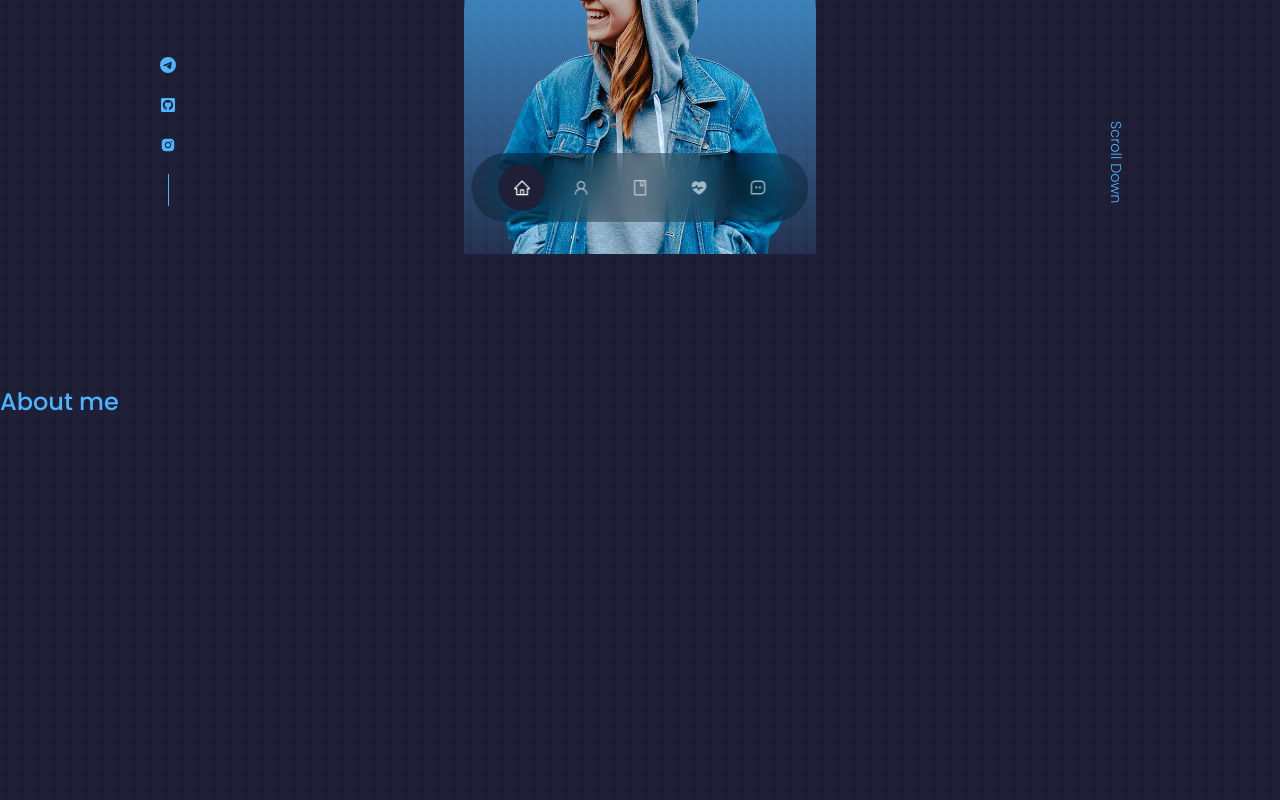
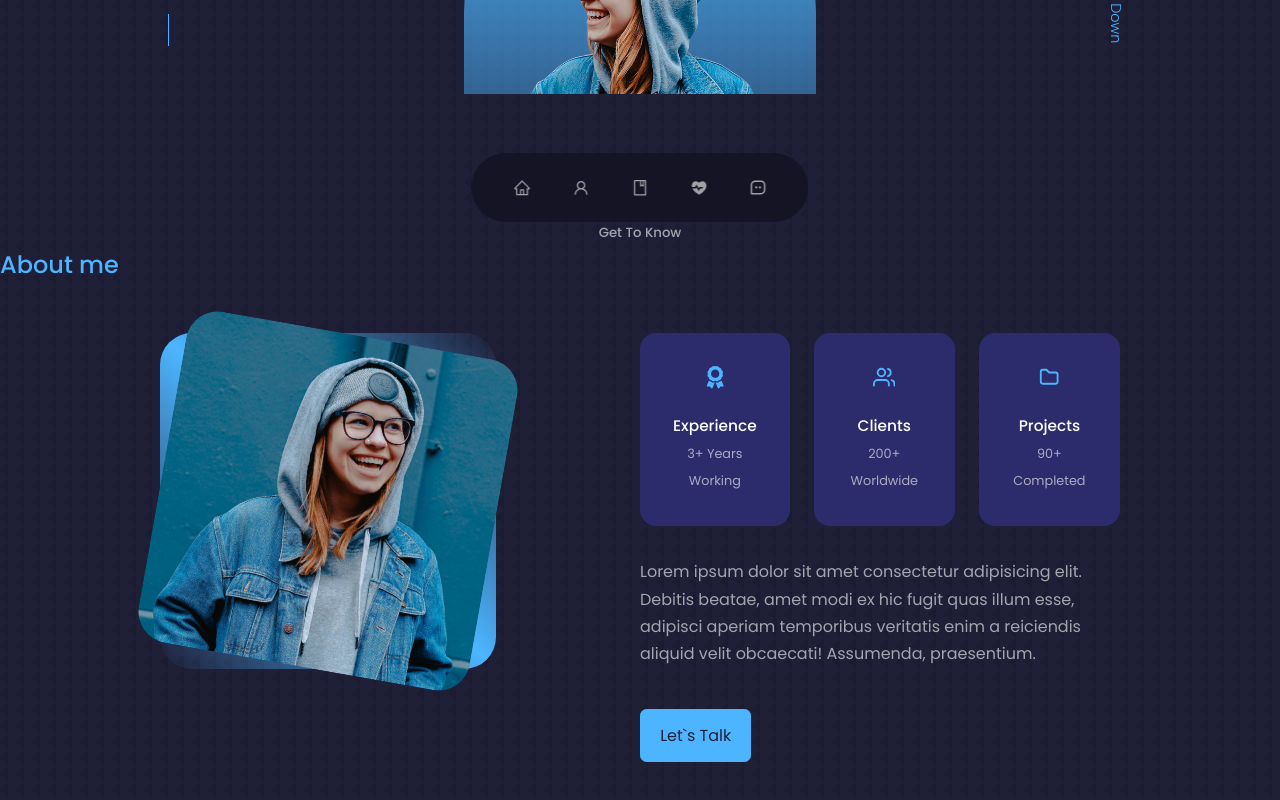
Before and after one commit to NikolayCharaev/React_website, a React (Create React App) app in the folder my-app/: page / in a window 1280 px wide. Shown: the part 546-1346 px from the top of the page. Built offline with nearby package versions, Linux system fonts and the light colour scheme.

Commit message:
стилизация компонентов

```diff
--- a/my-app/src/components/about/About.jsx
+++ b/my-app/src/components/about/About.jsx
@@ -1,11 +1,50 @@
-import React from 'react'
+import React from 'react';
+import ME from '../../assets/me-about.jpg';
+import { FaAward } from 'react-icons/fa';
+import {FiUsers} from 'react-icons/fi'
+import {TbFolder} from 'react-icons/tb'
 
 const About = () => {
   return (
-    <section className='about' id='about'>
-        <h2>About me</h2>
+    <section className="about" id="about">
+      <h5>Get To Know</h5>
+      <h2>About me</h2>
+
+
+      <div className="container about__container">
+        <div className="about__me">
+          <div className="about__me-image">
+            <img src={ME} alt="About_image" />
+          </div>
+        </div>
+
+
+        <div className="about__content">
+          <div className="about__cards">
+            <article className="about__card">
+              <FaAward className="about__icon" />
+              <h5>Experience</h5>
+              <small>3+ Years Working</small>
+            </article>
+
+            <article className="about__card">
+              <FiUsers className="about__icon" />
+              <h5>Clients</h5>
+              <small>200+ Worldwide</small>
+            </article>
+
+            <article className="about__card">
+              <TbFolder className="about__icon" />
+              <h5>Projects</h5>
+              <small>90+ Completed</small>
+            </article>
+          </div>
+          <p>Lorem ipsum dolor sit amet consectetur adipisicing elit. Debitis beatae, amet modi ex hic fugit quas illum esse, adipisci aperiam temporibus veritatis enim a reiciendis aliquid velit obcaecati! Assumenda, praesentium.</p>
+          <a href="#contact" className='btn btn-primary'>Let`s Talk</a>
+        </div>
+      </div>
     </section>
-  )
-}
+  );
+};
 
-export default About
+export default About;
--- a/my-app/src/components/about/_about.scss
+++ b/my-app/src/components/about/_about.scss
@@ -0,0 +1,110 @@
+.about {
+  &__container {
+    display: grid;
+    grid-template-columns: 35% 50%;
+    gap: 15%;
+  }
+
+  &__me {
+    width: 100%;
+    aspect-ratio: 1/1;
+    border-radius: 2rem;
+    background: linear-gradient(45deg, transparent, var(--color-primary), transparent);
+    display: grid;
+    place-items: center;
+
+    &-image {
+      overflow: hidden;
+      transform: rotate(10deg);
+      border-radius: 2rem;
+      transition: var(--transition);
+
+      &:hover {
+        transform: rotate(0deg);
+      }
+    }
+  }
+
+  &__cards {
+    display: grid;
+    grid-template-columns: repeat(3, 1fr);
+    gap: 1.5rem;
+  }
+  &__card {
+    background: var(--color-bg-variant);
+    border: 1px solid transparent;
+    border-radius: 1rem;
+    padding: 2rem;
+    text-align: center;
+    transition: var(--transition);
+
+    &:hover {
+      background: transparent;
+      border-color: var(--color-primary-variant);
+      cursor: default;
+    }
+
+    h5 {
+      font-size: 0.96rem;
+    }
+    small {
+      font-size: 0.8rem;
+      color: var(--color-light);
+    }
+  }
+  &__icon {
+    color: var(--color-primary);
+    font-size: 1.4rem;
+    margin-bottom: 1rem;
+  }
+
+  &__content {
+    p {
+      margin: 2rem 0 2.6rem;
+      color: var(--color-light);
+    }
+  }
+}
+
+
+/* Media Quieres */
+@media screen and (max-width: 1024px) {
+        .about{
+            &__container {
+                grid-template-columns: 1fr;
+                gap: 0;
+            }
+            &__me{
+                width: 50%;
+                margin: 2rem auto 4rem;
+            }
+
+            &__content {
+                p{
+                    margin: 1rem 0 1.5rem;
+                }
+            }
+        }
+  }
+
+  @media screen and (max-width: 600px) {
+
+    .about{
+        &__me{
+            width: 65%;
+            margin: 0 auto 3rem;
+        }
+        &__cards{
+            grid-template-columns: 1fr 1fr;
+            gap: 1rem;
+        }
+
+        &__content {
+            text-align: center;
+        }
+        &__container {
+            margin:  0 auto;
+        }
+    }
+
+  }
--- a/my-app/src/components/header/Header.jsx
+++ b/my-app/src/components/header/Header.jsx
@@ -2,7 +2,6 @@
 import CTA from './CTA';
 import ME from '../../assets/me.png';
 import HeaderSocial from './HeaderSocial';
-
 
 const Header = () => {
   return (
@@ -12,8 +11,8 @@
           <h5>Hello I`m</h5>
           <h1>Hajia Bintu</h1>
           <h5 className="text-light">Frontend-developer</h5>
-          <CTA />
-          <HeaderSocial />
+            <CTA />
+            <HeaderSocial />
           <div className="me">
             <img src={ME} alt="me" />
           </div>
--- a/my-app/src/components/header/_header.scss
+++ b/my-app/src/components/header/_header.scss
@@ -1,5 +1,5 @@
 .header {
-  height: 100vh;
+  height: 80vh;
   padding-top: 7rem;
   overflow: hidden;
   &__container {
--- a/my-app/src/components/nav/Nav.jsx
+++ b/my-app/src/components/nav/Nav.jsx
@@ -1,20 +1,58 @@
-import React from 'react'
-import {AiOutlineHome} from 'react-icons/ai'
-import {AiOutlineUser} from 'react-icons/ai'
-import {AiOutlineBook} from 'react-icons/ai'
-import {RiHeartPulseFill} from 'react-icons/ri'
-import {BiMessageSquareDots} from 'react-icons/bi'
+import React from 'react';
+import { AiOutlineHome } from 'react-icons/ai';
+import { AiOutlineUser } from 'react-icons/ai';
+import { AiOutlineBook } from 'react-icons/ai';
+import { RiHeartPulseFill } from 'react-icons/ri';
+import { BiMessageSquareDots } from 'react-icons/bi';
+import { useState } from 'react';
 
 const Nav = () => {
+  const [activeNav, setActiveNav] = useState('#');
+
   return (
     <nav className="nav">
-        <a href="# " className='active'><AiOutlineHome/></a>
-        <a href="#about"><AiOutlineUser/></a>
-        <a href="#experience"><AiOutlineBook/></a>
-        <a href="#services"><RiHeartPulseFill/></a>
-        <a href="#contact"><BiMessageSquareDots/></a>
+      <a
+        href="# "
+        className={activeNav === '# ' ? 'active' : ''}
+        onClick={() => {
+          setActiveNav('# ');
+        }}>
+        <AiOutlineHome />
+      </a>
+      <a
+        href="#about"
+        onClick={() => {
+          setActiveNav('#about');
+        }}
+        className={activeNav === '#about' ? 'active' : ''}>
+        <AiOutlineUser />
+      </a>
+      <a
+        href="#experience"
+        onClick={() => {
+          setActiveNav('#experience');
+        }}
+        className={activeNav === '#experience' ? 'active' : ''}>
+        <AiOutlineBook />
+      </a>
+      <a
+        href="#services"
+        onClick={() => {
+          setActiveNav('#services');
+        }}
+        className={activeNav === '#services' ? 'active' : ''}>
+        <RiHeartPulseFill />
+      </a>
+      <a
+        href="#contact"
+        onClick={() => {
+          setActiveNav('#contact');
+        }}
+        className={activeNav === '#contact' ? 'active' : ''}>
+        <BiMessageSquareDots />
+      </a>
     </nav>
-  )
-}
+  );
+};
 
-export default Nav
+export default Nav;
--- a/my-app/src/style/_global.scss
+++ b/my-app/src/style/_global.scss
@@ -73,6 +73,7 @@
 }
 
 section > h2 {
+  // text-align: center;
   color: var(--color-primary);
   margin-bottom: 3rem;
 }
```
